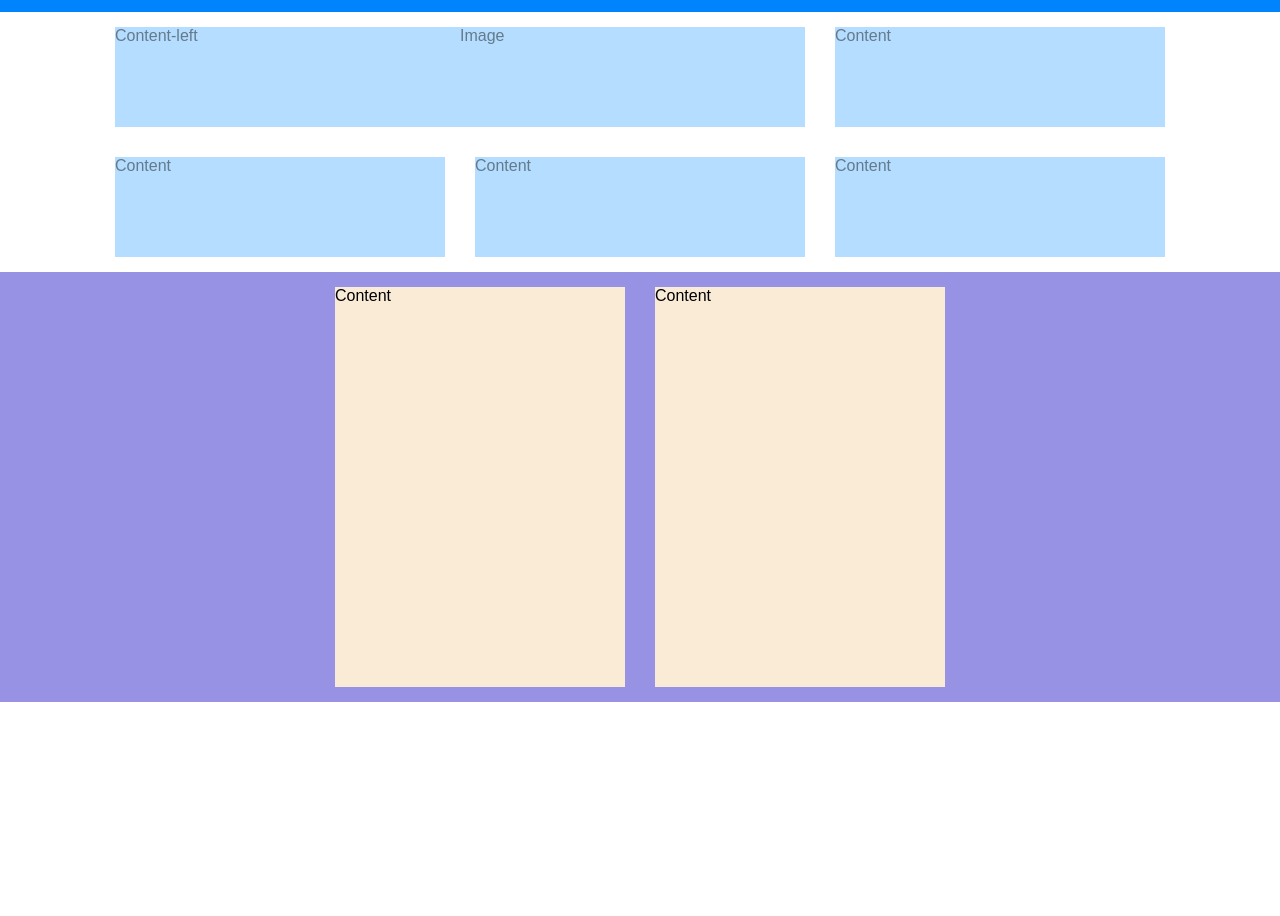
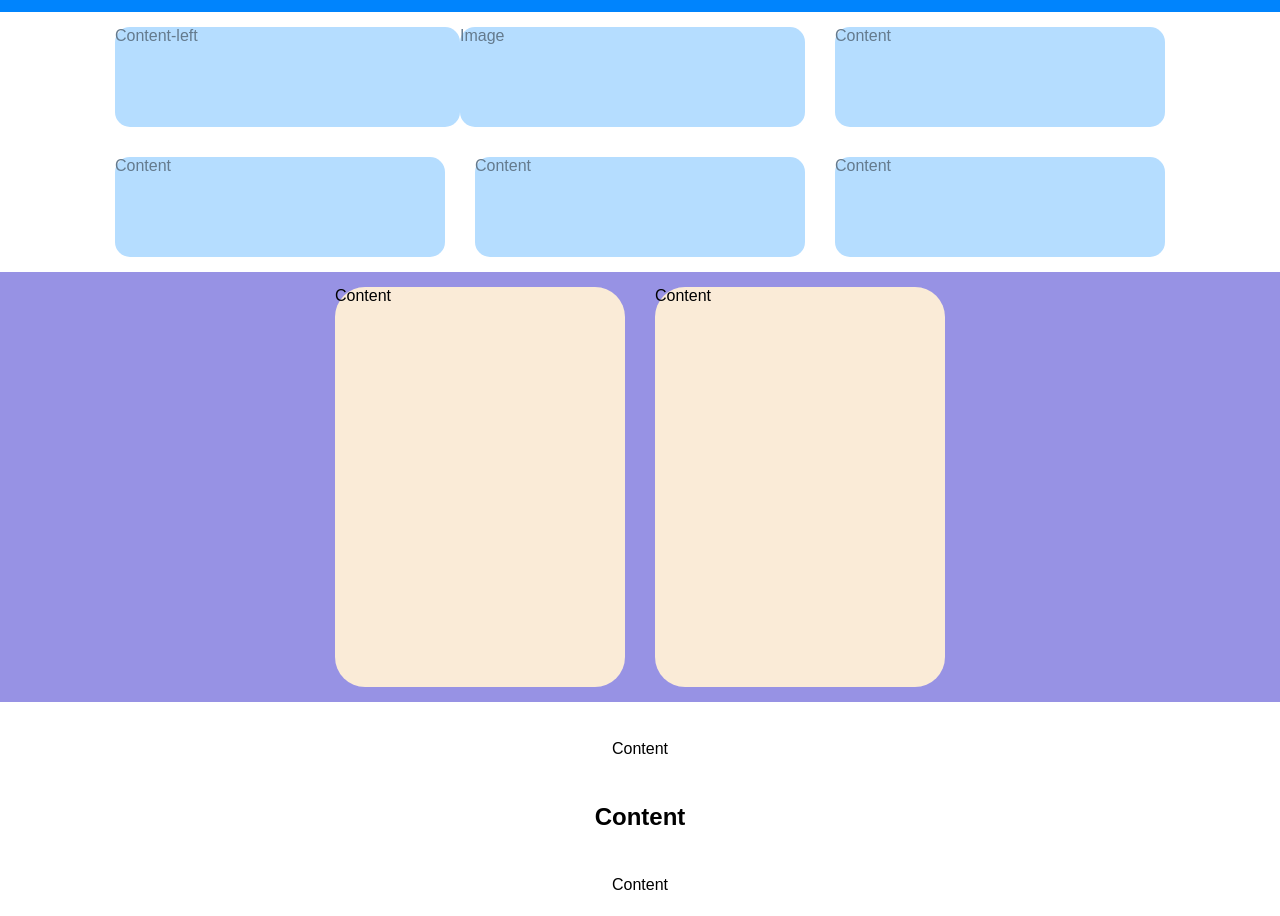
Before and after one commit to GrPaladino/htmlcss-responsive-layout, a plain HTML site: page index.html in a window 1280 px wide. Shown: the part 36-952 px from the top of the page. Before the commit the page ends 800 px from the top, so only its background shows below. Drawn offline with Linux system fonts and the light colour scheme.

Commit message:
Feat: add Testimonials section

```diff
--- a/css/desktop-style.css
+++ b/css/desktop-style.css
@@ -3,6 +3,7 @@
     --secondary-color: #0084fd;
     --card-bg-color: #b5ddff;
     --text-color: #647a8d;
+    --border-radius: 30px;
 }
 
 body {
@@ -90,11 +91,12 @@ a {
 
 /* MAIN */
 
-/* Demo session */
+/* Demo section */
 
 #demo .card {
     color: var(--text-color);
     background-color: var(--card-bg-color);
+    border-radius: 15px;
 
       /* debug */
     height: 100px;
@@ -108,7 +110,7 @@ a {
     width: 50%;
 }
 
-/* Planning session */
+/* Planning section */
 
 session #planning {
     background-color: var(--primary-color);
@@ -128,8 +130,31 @@ session #planning {
 }
 
 #planning .card {
+    border-radius: var(--border-radius);
 
     /* debug */
     height: 400px;
     background-color: antiquewhite;
 }
+
+/* Testimonials section */
+
+
+
+#testimonials .card {
+    background-color: var(--primary-color);
+    margin: 15px 0;
+    border-radius: 10px;
+    border-radius: 30px;
+
+    /* debug */
+    height: 200px;
+}
+
+#testimonials .card.white {
+    background-color: white;
+    display: flex;
+    flex-direction: column;
+    justify-content: space-around;
+    align-items: center;
+}
--- a/css/mobile-style.css
+++ b/css/mobile-style.css
@@ -1,6 +1,6 @@
 /* MAIN */
 
-/* Demo session */
+/* Demo section */
 
 @media screen and (max-width: 480px) {
     #demo .row {
--- a/css/tablet-style.css
+++ b/css/tablet-style.css
@@ -12,7 +12,7 @@
 
      /* MAIN */
 
-    /* Demo session */
+    /* Demo section */
 
     #demo .col-2-3 {
         display: block;
@@ -22,7 +22,7 @@
         width: 100%;
     }
 
-    /* Planning session */
+    /* Planning section */
 
     #planning .wrapper {
         display: block;
--- a/index.html
+++ b/index.html
@@ -25,7 +25,7 @@
 
     <!-- MAIN -->
     <main>
-        <session id="demo">
+        <secsion id="demo">
             <div class="container">
                 <div class="row">
                     <div class="col-2-3">
@@ -50,9 +50,9 @@
                     </div>
                 </div>
             </div>
-        </session>
+        </secsion>
 
-        <session id="planning">
+        <secsion id="planning">
             <div class="wrapper">
                 <div class="col col-left">
                     <div class="card">Content</div>
@@ -61,7 +61,20 @@
                     <div class="card">Content</div>
                 </div>
             </div>
-        </session>
+        </secsion>
+
+        <section id="testimonials">
+            <div class="container">
+                <div class="card white">
+                    <p>Content</p>
+                    <h2>Content</h2>
+                    <p>Content</p>
+                </div>
+                <div class="card">Content</div>
+                <div class="card">Content</div>
+                <div class="card">Content</div>
+            </div>
+        </section>
     </main>
 
     <!-- FOOTER -->
```
